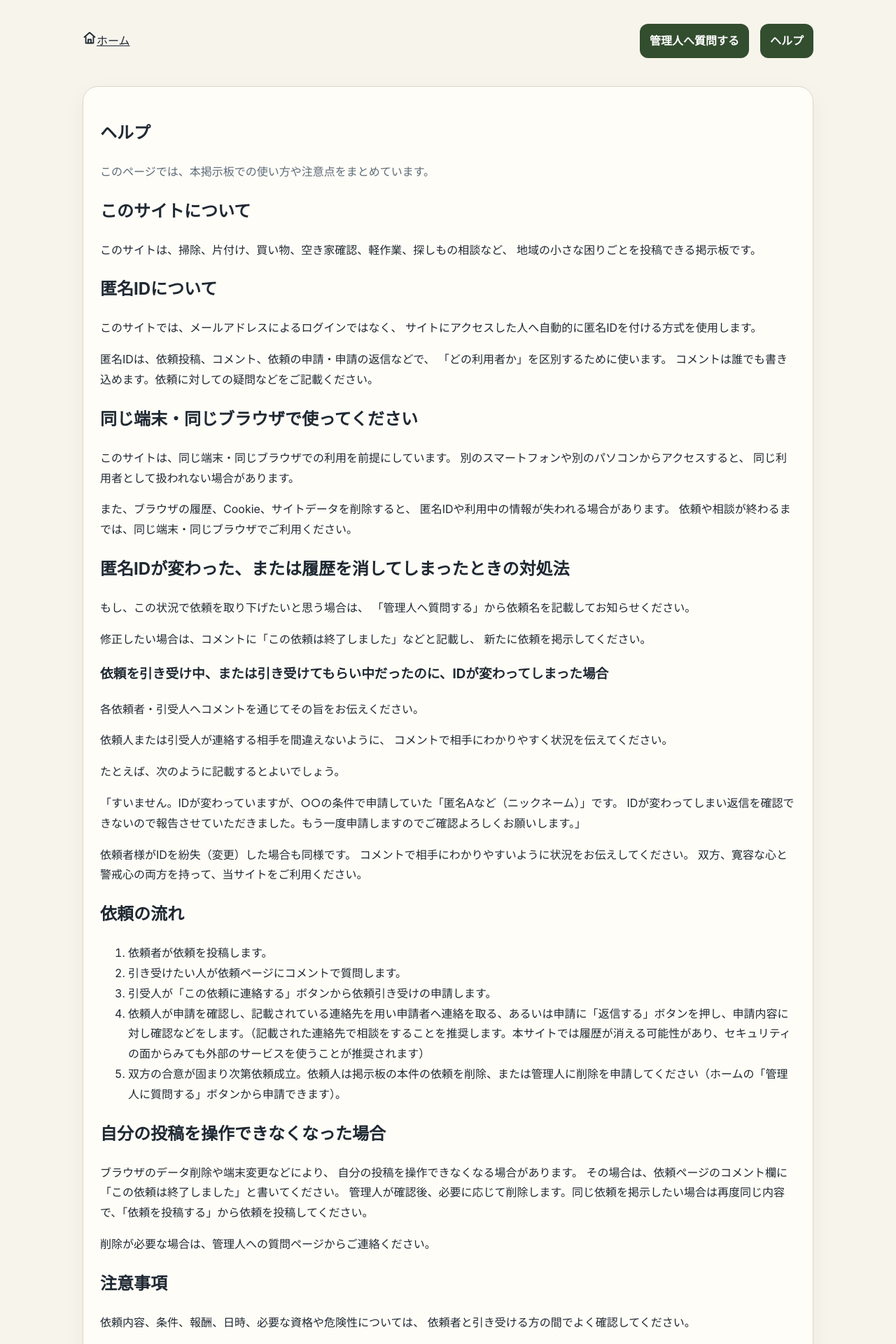
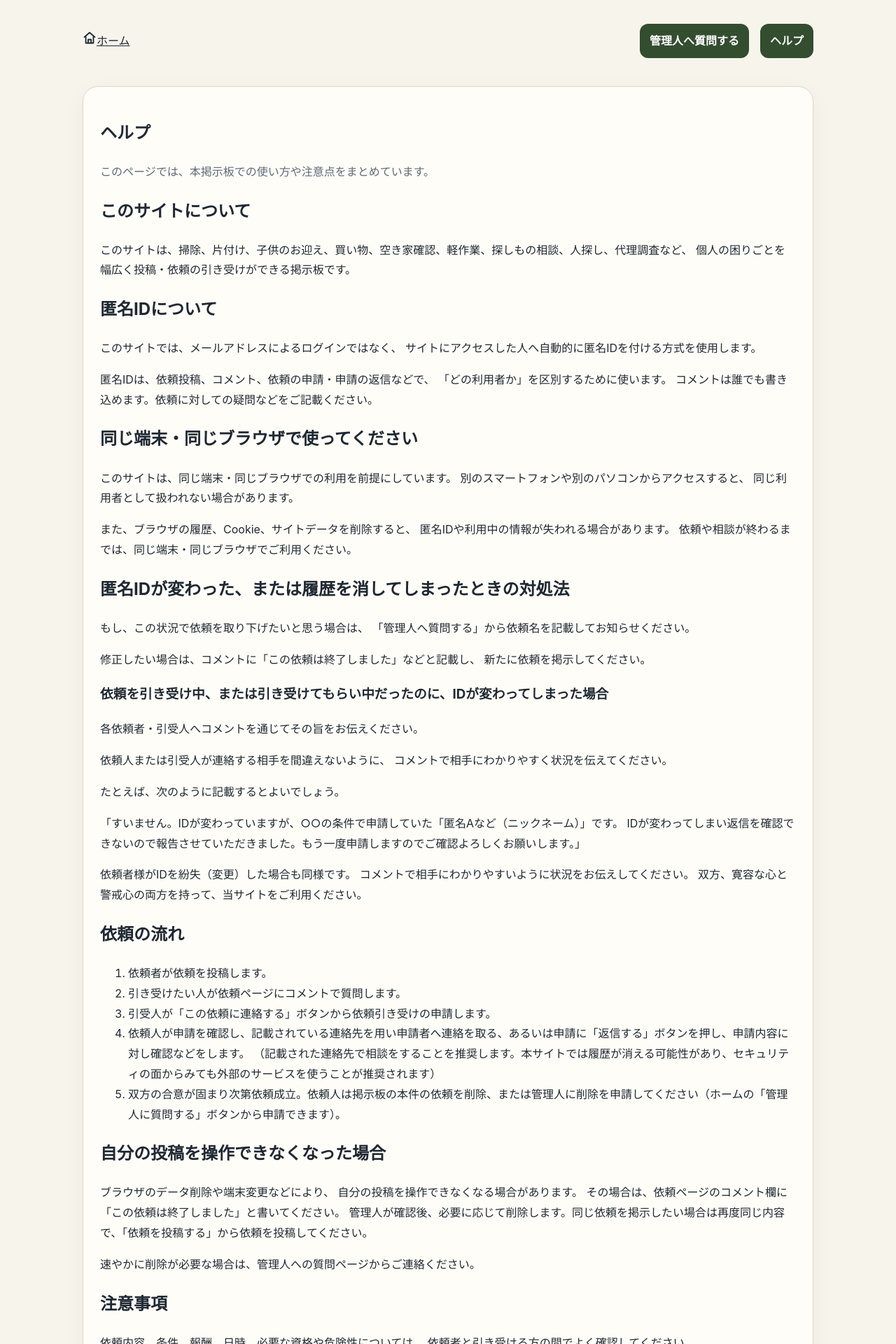
Before and after one commit to free-request-board/free-request-board, a Next.js app in the folder free-request-board-initial/: page /help in a window 1280 px wide. Shown: the top 1920 px of the page at 70% size. Built offline with nearby package versions, Linux system fonts and the light colour scheme.

Commit message:
Update page.tsx

```diff
--- a/free-request-board-initial/app/help/page.tsx
+++ b/free-request-board-initial/app/help/page.tsx
@@ -10,8 +10,8 @@ export default function HelpPage() {
 
         <h2>このサイトについて</h2>
         <p>
-          このサイトは、掃除、片付け、買い物、空き家確認、軽作業、探しもの相談など、
-          地域の小さな困りごとを投稿できる掲示板です。
+          このサイトは、掃除、片付け、子供のお迎え、買い物、空き家確認、軽作業、探しもの相談、人探し、代理調査など、
+          個人の困りごとを幅広く投稿・依頼の引き受けができる掲示板です。
         </p>
 
         <h2>匿名IDについて</h2>
@@ -86,7 +86,7 @@ export default function HelpPage() {
           <li>引受人が「この依頼に連絡する」ボタンから依頼引き受けの申請します。</li>
           <li>
             依頼人が申請を確認し、記載されている連絡先を用い申請者へ連絡を取る、あるいは申請に「返信する」ボタンを押し、申請内容に対し確認などをします。
-            <span>（記載された連絡先で相談をすることを推奨します。本サイトでは履歴が消える可能性があり、セキュリティの面からみても外部のサービスを使うことが推奨されます）</span>
+            （記載された連絡先で相談をすることを推奨します。本サイトでは履歴が消える可能性があり、セキュリティの面からみても外部のサービスを使うことが推奨されます）
           </li>
           <li>
             双方の合意が固まり次第依頼成立。依頼人は掲示板の本件の依頼を削除、または管理人に削除を申請してください（ホームの「管理人に質問する」ボタンから申請できます）。
@@ -102,7 +102,7 @@ export default function HelpPage() {
         </p>
 
         <p>
-          削除が必要な場合は、管理人への質問ページからご連絡ください。
+          速やかに削除が必要な場合は、管理人への質問ページからご連絡ください。
         </p>
 
         <h2>注意事項</h2>
```
